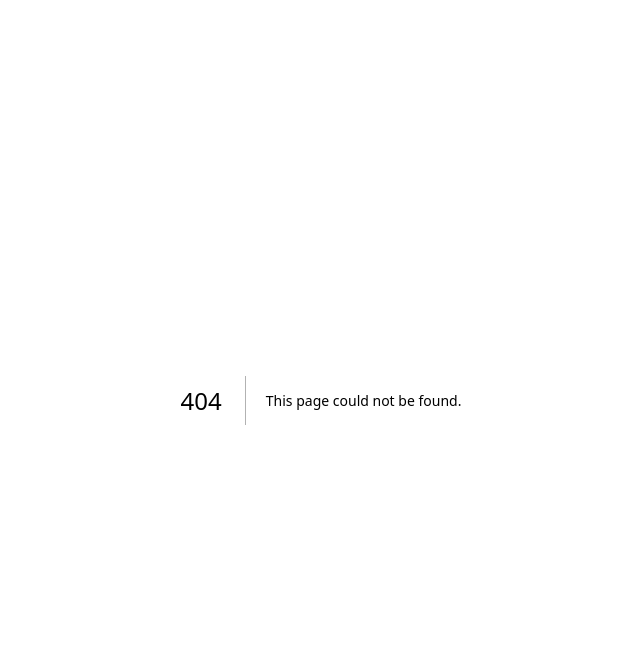
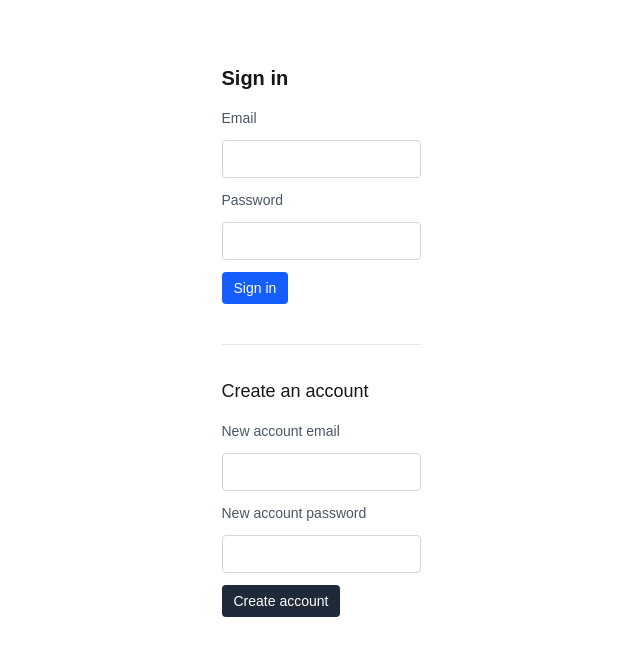
Before and after one commit to pehhalt/BwAI-sprint3, a Next.js app in the folder sprint-project/: page /login in a window 1280 px wide. Before the commit this address had no page. Shown: the top 656 px of the page, without its empty margins (319-959 px from the left). Built offline with nearby package versions, Linux system fonts and the light colour scheme.

Commit message:
feat: add sign-up, sign-in, sign-out, and dashboard placeholder

```diff
--- /dev/null
+++ b/sprint-project/app/auth/actions.ts
@@ -0,0 +1,44 @@
+"use server";
+
+import { redirect } from "next/navigation";
+import { revalidatePath } from "next/cache";
+import { createClient } from "@/lib/supabase/server";
+
+type ActionResult = { error?: string; success?: boolean; message?: string };
+
+export async function signIn(formData: FormData): Promise<ActionResult | void> {
+  const supabase = await createClient();
+  const email = String(formData.get("email") ?? "");
+  const password = String(formData.get("password") ?? "");
+
+  const { error } = await supabase.auth.signInWithPassword({ email, password });
+  if (error) {
+    return { error: error.message };
+  }
+
+  revalidatePath("/", "layout");
+  redirect("/dashboard");
+}
+
+export async function signUp(formData: FormData): Promise<ActionResult> {
+  const supabase = await createClient();
+  const email = String(formData.get("email") ?? "");
+  const password = String(formData.get("password") ?? "");
+
+  const { error } = await supabase.auth.signUp({ email, password });
+  if (error) {
+    return { error: error.message };
+  }
+
+  return {
+    success: true,
+    message: "Check your email to confirm your account, then sign in.",
+  };
+}
+
+export async function signOut(): Promise<void> {
+  const supabase = await createClient();
+  await supabase.auth.signOut();
+  revalidatePath("/", "layout");
+  redirect("/login");
+}
--- /dev/null
+++ b/sprint-project/app/dashboard/page.tsx
@@ -0,0 +1,21 @@
+import { redirect } from "next/navigation";
+import { createClient } from "@/lib/supabase/server";
+import { SignOutButton } from "@/components/SignOutButton";
+
+export default async function DashboardPage() {
+  const supabase = await createClient();
+  const {
+    data: { user },
+  } = await supabase.auth.getUser();
+  if (!user) redirect("/login");
+
+  return (
+    <main className="mx-auto max-w-4xl p-6">
+      <div className="mb-6 flex items-center justify-between">
+        <h1 className="text-2xl font-semibold">Your projects</h1>
+        <SignOutButton />
+      </div>
+      <p className="text-sm text-gray-500">Project list coming in Task 8.</p>
+    </main>
+  );
+}
--- /dev/null
+++ b/sprint-project/app/login/page.tsx
@@ -0,0 +1,17 @@
+import { LoginForm } from "@/components/LoginForm";
+import { SignUpForm } from "@/components/SignUpForm";
+
+export default function LoginPage() {
+  return (
+    <main className="mx-auto flex max-w-md flex-col gap-10 p-6 pt-16">
+      <div>
+        <h1 className="mb-4 text-xl font-semibold">Sign in</h1>
+        <LoginForm />
+      </div>
+      <div className="border-t border-gray-200 pt-8">
+        <h2 className="mb-4 text-lg font-medium">Create an account</h2>
+        <SignUpForm />
+      </div>
+    </main>
+  );
+}
--- /dev/null
+++ b/sprint-project/components/LoginForm.tsx
@@ -0,0 +1,52 @@
+"use client";
+
+import { useActionState } from "react";
+import { signIn } from "@/app/auth/actions";
+
+type State = { error?: string };
+const initialState: State = {};
+
+export function LoginForm() {
+  const [state, formAction, pending] = useActionState(
+    async (_prev: State, formData: FormData): Promise<State> => {
+      const result = await signIn(formData);
+      return result?.error ? { error: result.error } : {};
+    },
+    initialState
+  );
+
+  return (
+    <form action={formAction} className="flex flex-col gap-3">
+      <label htmlFor="email" className="text-sm text-gray-600">
+        Email
+      </label>
+      <input
+        id="email"
+        name="email"
+        type="email"
+        required
+        className="rounded border border-gray-300 p-2 text-sm"
+      />
+
+      <label htmlFor="password" className="text-sm text-gray-600">
+        Password
+      </label>
+      <input
+        id="password"
+        name="password"
+        type="password"
+        required
+        className="rounded border border-gray-300 p-2 text-sm"
+      />
+
+      <button
+        type="submit"
+        disabled={pending}
+        className="self-start rounded bg-blue-600 px-3 py-1.5 text-sm text-white disabled:opacity-50"
+      >
+        {pending ? "Signing in…" : "Sign in"}
+      </button>
+      {state.error && <span className="text-sm text-red-600">{state.error}</span>}
+    </form>
+  );
+}
--- /dev/null
+++ b/sprint-project/components/SignOutButton.tsx
@@ -0,0 +1,13 @@
+"use client";
+
+import { signOut } from "@/app/auth/actions";
+
+export function SignOutButton() {
+  return (
+    <form action={signOut}>
+      <button type="submit" className="text-sm text-gray-600 underline">
+        Sign out
+      </button>
+    </form>
+  );
+}
--- /dev/null
+++ b/sprint-project/components/SignUpForm.tsx
@@ -0,0 +1,56 @@
+"use client";
+
+import { useActionState } from "react";
+import { signUp } from "@/app/auth/actions";
+
+type State = { error?: string; message?: string };
+const initialState: State = {};
+
+export function SignUpForm() {
+  const [state, formAction, pending] = useActionState(
+    async (_prev: State, formData: FormData): Promise<State> => {
+      const result = await signUp(formData);
+      if (result?.error) return { error: result.error };
+      if (result?.message) return { message: result.message };
+      return {};
+    },
+    initialState
+  );
+
+  return (
+    <form action={formAction} className="flex flex-col gap-3">
+      <label htmlFor="signup-email" className="text-sm text-gray-600">
+        New account email
+      </label>
+      <input
+        id="signup-email"
+        name="email"
+        type="email"
+        required
+        className="rounded border border-gray-300 p-2 text-sm"
+      />
+
+      <label htmlFor="signup-password" className="text-sm text-gray-600">
+        New account password
+      </label>
+      <input
+        id="signup-password"
+        name="password"
+        type="password"
+        required
+        minLength={6}
+        className="rounded border border-gray-300 p-2 text-sm"
+      />
+
+      <button
+        type="submit"
+        disabled={pending}
+        className="self-start rounded bg-gray-800 px-3 py-1.5 text-sm text-white disabled:opacity-50"
+      >
+        {pending ? "Creating…" : "Create account"}
+      </button>
+      {state.error && <span className="text-sm text-red-600">{state.error}</span>}
+      {state.message && <span className="text-sm text-green-600">{state.message}</span>}
+    </form>
+  );
+}
```
